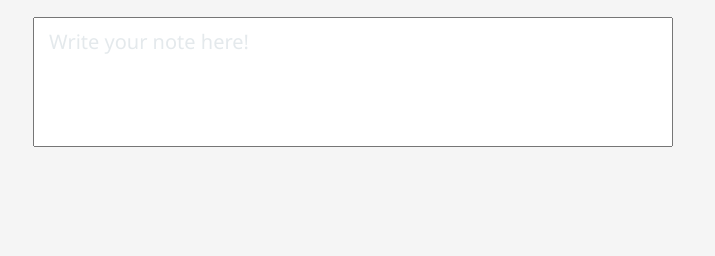
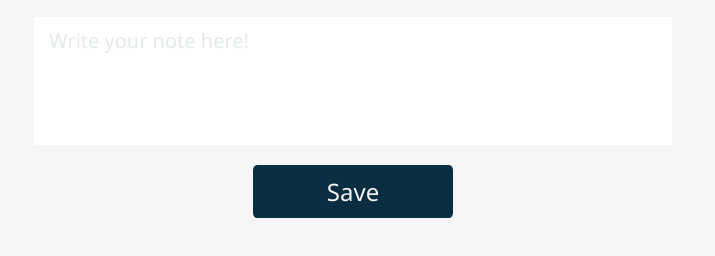
Before and after one commit to AlnnvN/notetaker, a plain HTML site: page index.html in a window 1280 px wide. Shown: the part 298-554 px from the top of the page, without its empty margins (287-1002 px from the left). Drawn offline with Linux system fonts and the light colour scheme.

Commit message:
button added

```diff
--- a/index.html
+++ b/index.html
@@ -17,8 +17,10 @@
             <h2 id="subhdr">Add a New Note:</h2>
         </div>
         <div id="input-div" class="body-div">
-            <textarea name="text-area" id="text-area" rows="4" placeholder="Write your note here!"></textarea>
-
+            <textarea name="text-area" id="text-area" rows="4" placeholder="Write your note here!" required></textarea>
+        </div>
+        <div id="button-div" class="body-div">
+            <input type="button" id="save-button" value="Save">
         </div>
 
         <script src="./script.js"></script>
--- a/script.js
+++ b/script.js
@@ -1,5 +1,9 @@
-const textarea = document.getElementById("text-area")
+const textarea = document.getElementById("text-area");
+const button1 = document.getElementById("save-button");
 
+button1.addEventListener('click',()=>{
+
+})
 
 textarea.addEventListener('keydown', e=>{
     autoResize();
@@ -10,8 +14,10 @@ textarea.addEventListener('keyup', e=>{
 });
 
 function autoResize(){
+
     textarea.style.paddingBottom = "0px";
     textarea.style.height = 'auto';
     textarea.style.height = textarea.scrollHeight+"px";
+    textarea.parentElement.style.height = textarea.scrollHeight+"px";
     return;
 }
--- a/style.css
+++ b/style.css
@@ -61,27 +61,55 @@ body{
 
 #input-div{
     margin-top: 25px;
-    height: 100px;
-
+    height: 128px;
     position:relative;
+    margin-bottom: 20px;
 }
 #text-area{
+    position:absolute;
+    top:0;
     font-family: var(--font);
     font-size:20px;
-
-    width: 97%;
-
     padding: 10px;
     padding-left: 15px;
-
+    border: hidden;
+    width: 97%;
     resize: none;
-
     overflow: hidden;
 
-    position:absolute;
-    top:0;
-
+    transition-duration: 0.4s;
 }
 #text-area::placeholder{
     color: #0a38501c;
 }
+#text-area:hover{
+    background-color: #f8f8f8;
+}
+
+
+#button-div{
+    margin-top:20px;
+}
+
+#save-button{
+    font-family: var(--font);
+    font-size:24px;
+    font-weight: lighter;
+    color: var(--white1);
+    padding: 10px;
+    width: 200px;
+    border: hidden;
+    border-radius: 2%/10%;
+    background-color: #092e41;
+
+    display: flex;
+    justify-content: center;
+    align-items: center;
+
+    transition-duration: 0.4s;
+}
+
+#save-button:hover{
+    background-color: #07222f;
+    cursor:pointer;
+}
```
